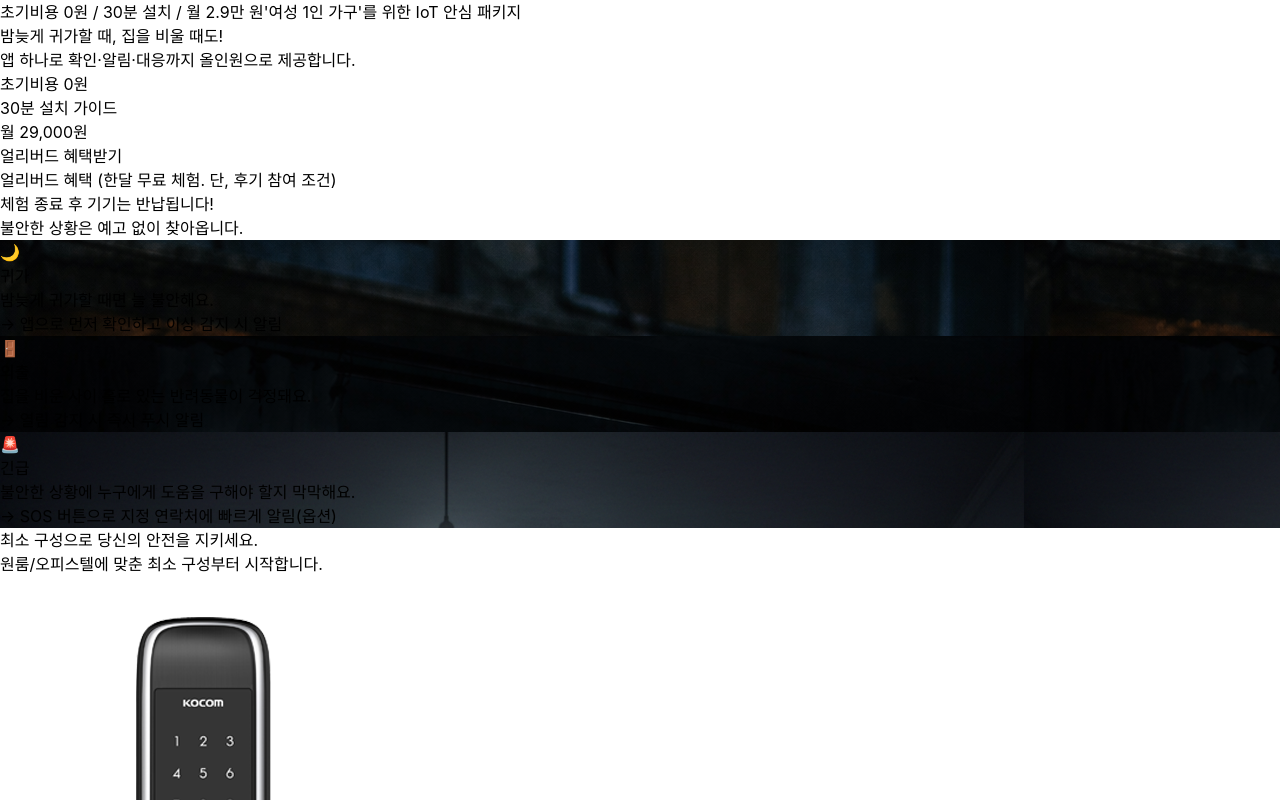
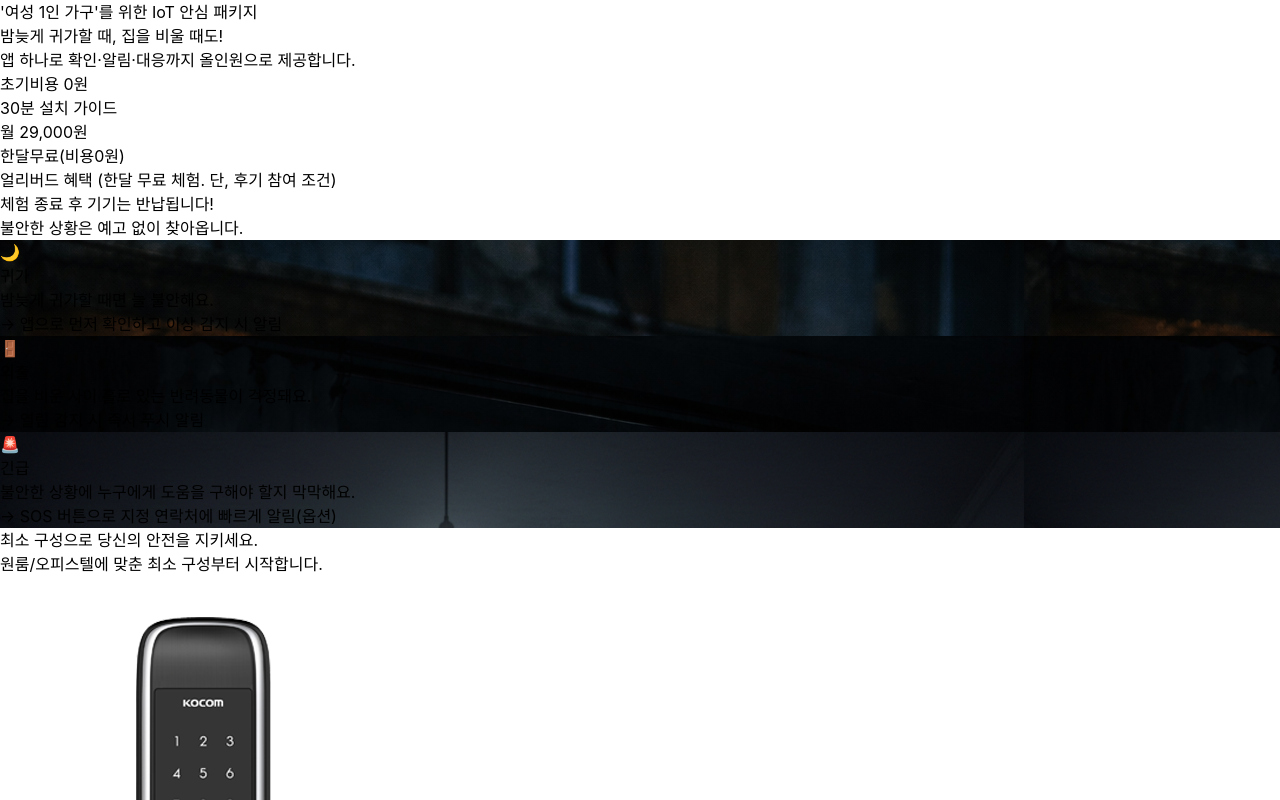
Before and after one commit to develop-coco/noah_landing_page, a React (Vite) app: page / in a window 1280 px wide. Shown: the top 800 px of the page. Built offline with nearby package versions, Linux system fonts and the light colour scheme.

Commit message:
minor changes

```diff
--- a/src/components/Hero.jsx
+++ b/src/components/Hero.jsx
@@ -25,7 +25,6 @@ function Hero() {
       <div className="relative z-10 w-full max-w-4xl mx-auto text-center">
         {/* 헤드라인 */}
         <h1 className="font-bold mb-6 leading-tight text-center flex flex-col items-center">
-          <span className="block text-gray-900 text-4xl md:text-5xl lg:text-6xl lg:whitespace-nowrap text-center">초기비용 0원 / 30분 설치 / 월 2.9만 원</span>
           <span className="block text-5xl md:text-6xl lg:text-7xl lg:whitespace-nowrap text-center">
             <span className="text-blue-600">'여성 1인 가구'</span>
             <span className="text-gray-900">를 위한</span>
@@ -59,7 +58,7 @@ function Hero() {
             onClick={handleSurvey}
             className="bg-blue-600 hover:bg-blue-700 text-white font-bold py-4 px-8 rounded-lg text-lg shadow-lg transition-all duration-200 transform hover:scale-105 w-full sm:w-auto"
           >
-            얼리버드 혜택받기
+            한달무료(비용0원)
           </button>
         </div>
 
--- a/src/components/PricingSection.jsx
+++ b/src/components/PricingSection.jsx
@@ -73,7 +73,7 @@ function PricingSection() {
             onClick={handleSurvey}
             className="w-full bg-blue-600 hover:bg-blue-700 text-white font-bold py-4 px-8 rounded-lg text-lg shadow-lg transition-all duration-200 transform hover:scale-105"
           >
-            얼리버드 혜택받기
+            한달무료(비용0원)
           </button>
 
           {/* 보조 문구 */}
```
